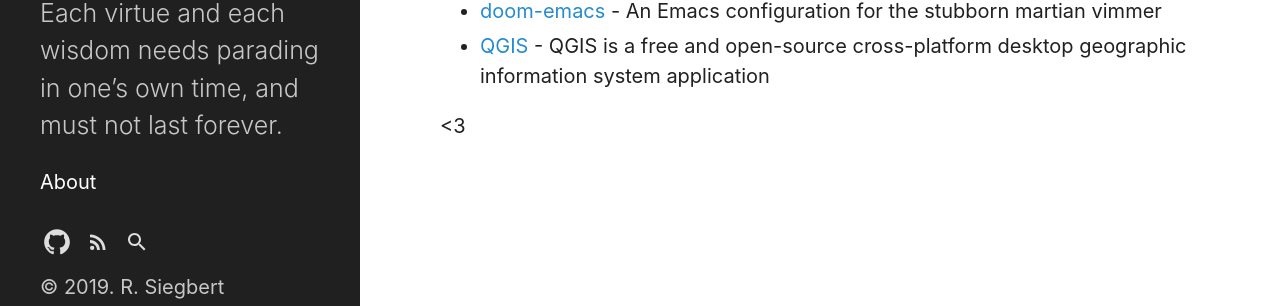
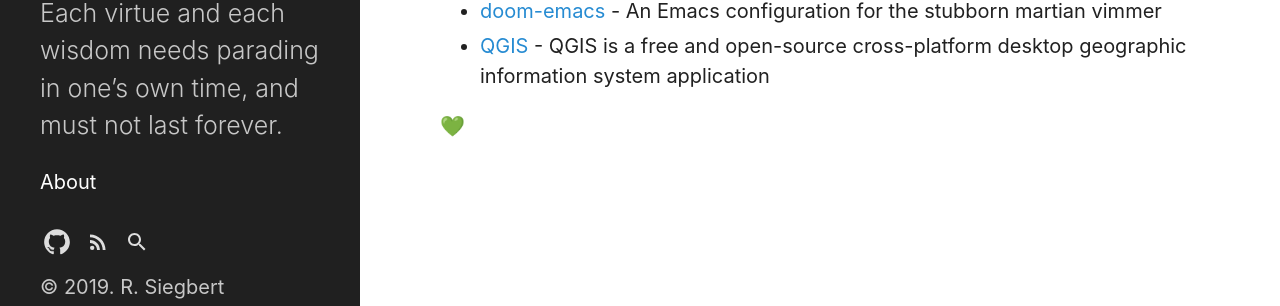
Before and after one commit to rscircus/rscircus.github.io, a Jekyll site: the page built from index.md, in a window 1280 px wide. Shown: the part 558-864 px from the top of the page. Built offline with Jekyll 4.4.1, drawn with Linux system fonts in a browser that asks for light colours; our own code applies the rules of GitHub Pages for plain Markdown files.

Commit message:
Update index.md

```diff
--- a/index.md
+++ b/index.md
@@ -16,4 +16,4 @@
 -   [doom-emacs](https://github.com/hlissner/doom-emacs) - An Emacs configuration for the stubborn martian vimmer
 -   [QGIS](https://qgis.org) - QGIS is a free and open-source cross-platform desktop geographic information system application
 
-<3
+💚
```
